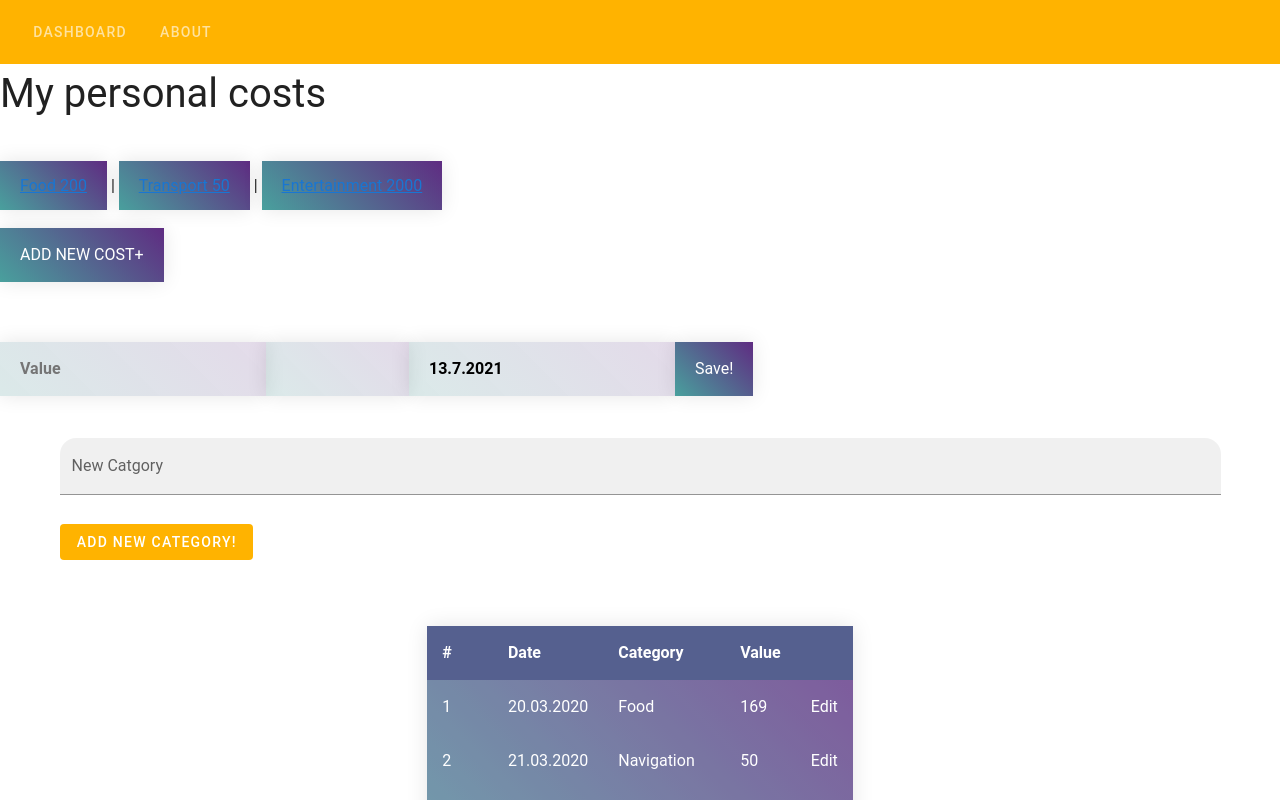
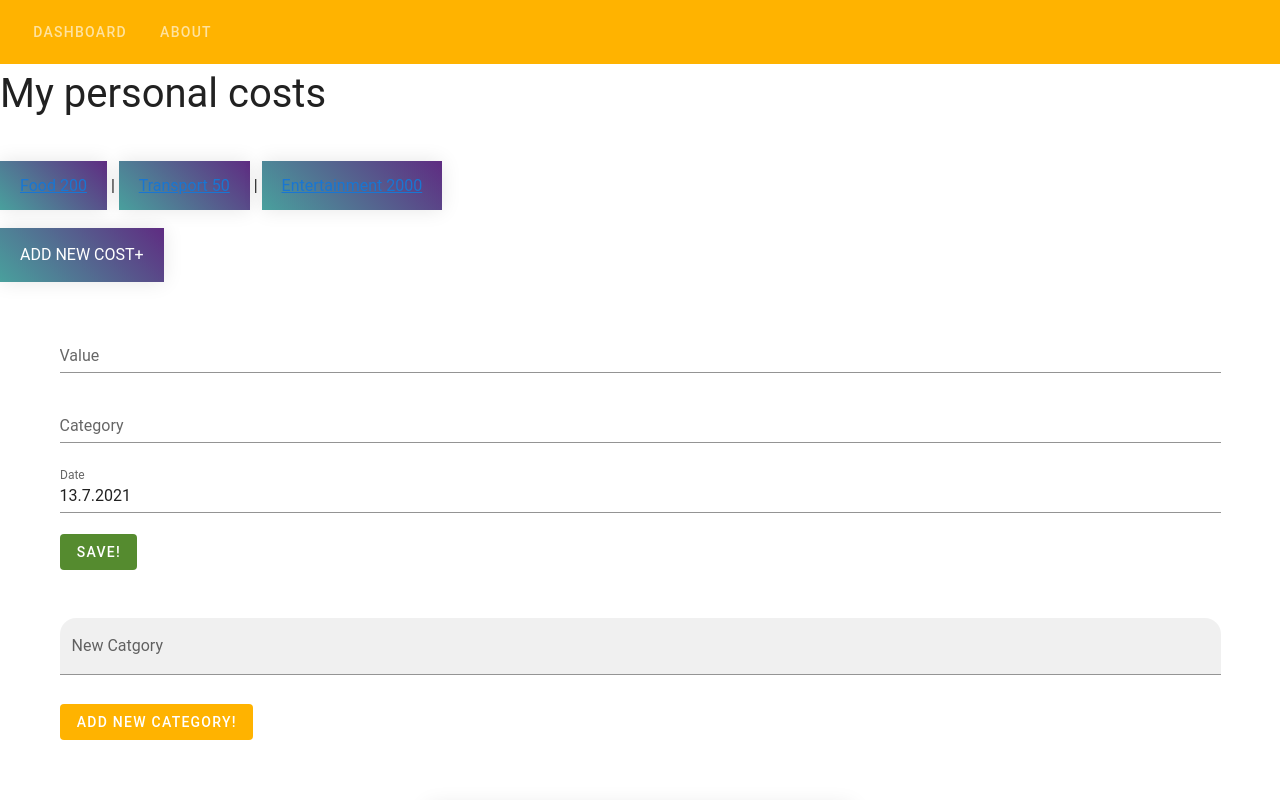
Before and after one commit to Ja0nix/Vue.js, a Vue app in the folder money/: page /add/payment/1 in a window 1280 px wide. Shown: the top 800 px of the page. Built offline with nearby package versions, Linux system fonts and the light colour scheme.

Commit message:
AddPaymentForm vuetify ready

```diff
--- a/money/src/components/AddPaymentForm.vue
+++ b/money/src/components/AddPaymentForm.vue
@@ -1,14 +1,35 @@
 <template>
-  <div>
-    <input placeholder="Value" v-model="value"  />
-    <select v-model="category">
-      <option v-for="(item,idx) in categories" :value="item" :key="idx">
-       {{ item }}
-      </option>
-    </select>
-    <input placeholder="Date" v-model="date" />
-    <button @click="onSaveClick">Save!</button>
-  </div>
+  <v-container>
+    <v-text-field
+      label="Value"
+      v-model="value"
+      required
+    ></v-text-field>
+
+    <v-select
+      :items = categories
+      v-model="category"
+      label="Category"
+      required
+    ></v-select>
+
+    <v-text-field
+      label="Date"
+      v-model="date"
+    ></v-text-field>
+
+    <v-btn
+      color="light-green darken-3"
+      dark
+      depressed
+      @click="onSaveClick"
+      class="mb-6"
+    >
+      Save!
+    </v-btn>
+
+    <p name="showErr" v-if="showErr" class="body-1">All fields are required</p>
+  </v-container>
 </template>
 
 <script>
@@ -19,6 +40,7 @@ export default {
       value: this.$route.query.value,
       category: this.$route.params.category,
       date: '',
+      showErr: false,
     }
   },
   computed: {
@@ -29,12 +51,6 @@ export default {
       const y = today.getFullYear()
       return `${d}.${m}.${y}`
     },
-    // categoryDirectLinkAddPayment() {
-    //   return this.$route.params.category
-    // },
-    // sumDirectLinkAddPayment() {
-    //   return this.$route.params.sum
-    // }
   },
   methods: {
     onSaveClick () {
@@ -43,55 +59,15 @@ export default {
         category: this.category,
         date: this.date || this.getCurrentDate,
       }
-      this.$emit('addNewPayment', data)
+      if ((this.value != undefined) && (this.category != undefined)) {
+        this.$emit('addNewPayment', data)
+      } else {
+        this.showErr = true
+      }
     },
-  //   onLoadSave(){
-  //     console.log(this.value.length)
-  //     console.log(this.date + this.category + this.value)
-  //     if(this.value.length != 0 && this.category.length != 0) {
-  //       const data = {
-  //         value: +this.value,
-  //         category: this.category,
-  //         date: this.date || this.getCurrentDate,
-  //       }
-  //       this.$emit('addNewPaymentAuto', data)
-  //     }
-
-  //   }
   },
   created() {
     this.date = this.getCurrentDate
   },
-
-//   mounted: function () {
-//   this.$nextTick(function () {
-//     // Код, который будет запущен только после
-//     // обновления всех представлений
-//     this.onLoadSave()
-//   })
-// }
-
 }
 </script>
-
-<style lang="scss" scoped module>
-    button {
-        background: linear-gradient(45deg, #49a09d, #5f2c82);
-        box-shadow: 0 0 20px rgba(0,0,0,0.1);
-        color: white;
-        font-size: 16px;
-        border: none;
-        padding: 15px 20px;
-        margin: 30px auto;
-    }
-    input, select {
-        background: linear-gradient(45deg, #438f8d31, #602c822c);
-        box-shadow: 0 0 20px rgba(0,0,0,0.1);
-        color: black;
-        font-weight: bold;
-        font-size: 16px;
-        border: none;
-        padding: 15px 20px;
-        margin: 30px auto;
-    }
-</style>
--- a/money/src/views/About.vue
+++ b/money/src/views/About.vue
@@ -1,10 +1,10 @@
 <template>
   <v-container>
     <v-row no-gutters>
-      <v-col-12>
+      <v-col>
         <h1>This is an about page</h1>
         <p>Lorem ipsum dolor sit amet consectetur adipisicing elit. Fugiat, nobis quasi quibusdam expedita pariatur ad assumenda est enim ab illo dicta asperiores consequuntur praesentium saepe eum perferendis aspernatur corporis tempora.</p>
-      </v-col-12>
+      </v-col>
     </v-row>
    </v-container>
 </template>
--- a/money/src/views/Home.vue
+++ b/money/src/views/Home.vue
@@ -33,7 +33,12 @@
         </template>
 
         <v-card class="px-6">
-          <AddPaymentForm @addNewPayment="addNewPaymentD" :categories="categoryList"/>
+          <v-card-title>
+            <span class="text-h5">Add new cost</span>
+          </v-card-title>
+          <v-card-text>
+            <AddPaymentForm @addNewPayment="addNewPaymentD" :categories="categoryList"/>
+          </v-card-text>
         </v-card>
       </v-dialog>
 
```
